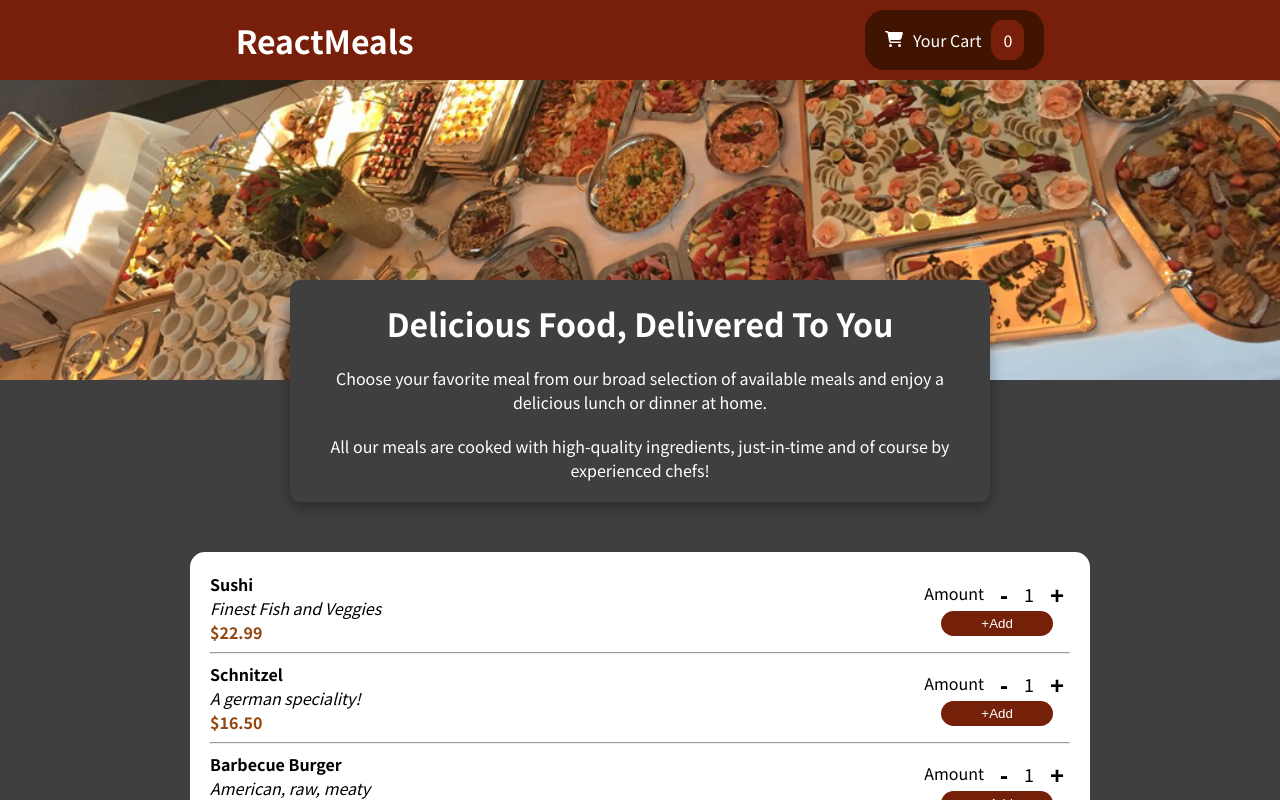
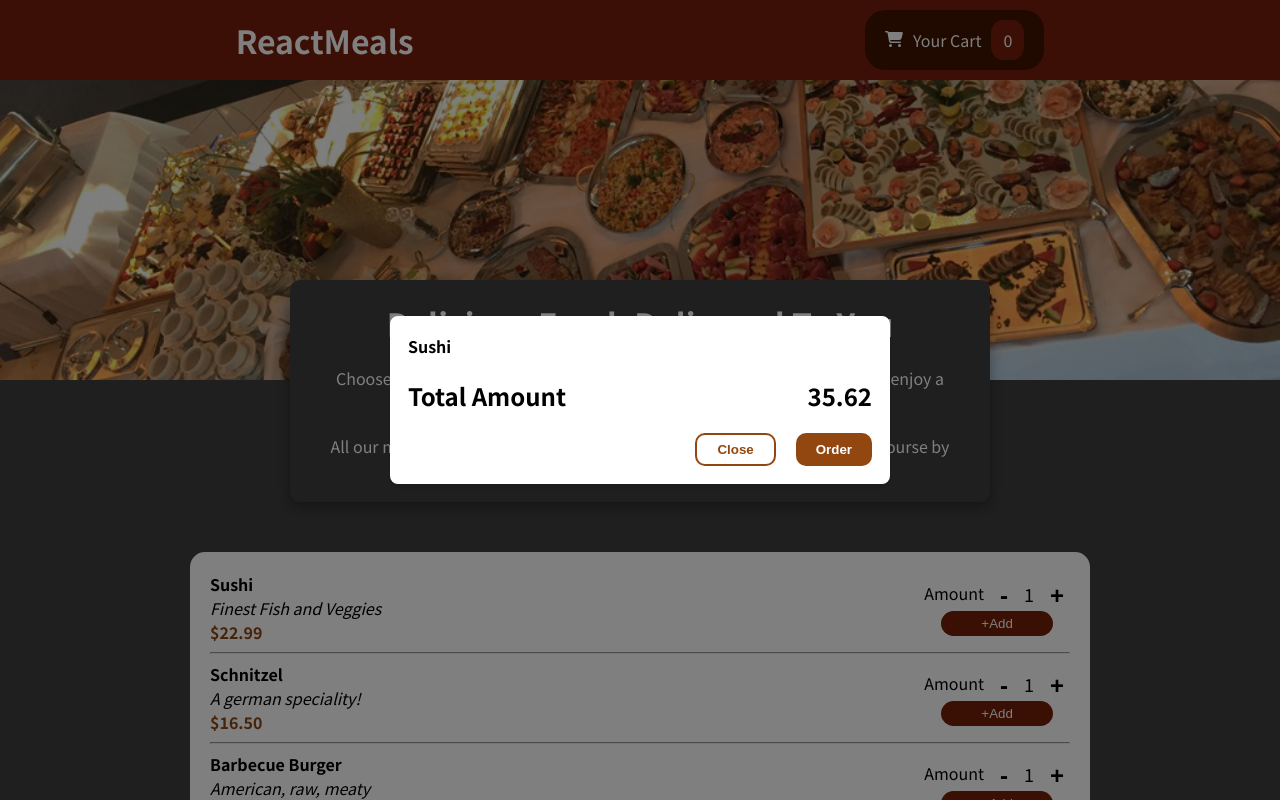
Before and after one commit to Ashish0016op/Restaurant_app, a React (Create React App) app: page / in a window 1280 px wide. Shown: the top 800 px of the page. Built offline with nearby package versions, Linux system fonts and the light colour scheme.

Commit message:
cart_commit

```diff
--- a/public/index.html
+++ b/public/index.html
@@ -29,6 +29,7 @@
   <body>
     <noscript>You need to enable JavaScript to run this app.</noscript>
     <div id="root"></div>
+    <div id="overlays"></div>
     <!--
       This HTML file is a template.
       If you open it directly in the browser, you will see an empty page.
--- a/src/App.js
+++ b/src/App.js
@@ -1,11 +1,13 @@
 
 
 import Home from './components/Layouts/Home/Home';
+import Modal from './components/Modal/Modal';
 import './index.css';
 function App() {
   return (
     <div>
       <Home/>
+      <Modal/>
     </div>
   );
 }
--- a/src/components/Banner/Banner.css
+++ b/src/components/Banner/Banner.css
@@ -21,7 +21,6 @@
     box-shadow: rgba(0, 0, 0, 0.35) 0px 5px 15px;
     background-color: #3f3f3f;
     color: #ffffff;
-    z-index: 2;
 }
 
 .card_content {
--- a/src/components/Layouts/Home/Home.css
+++ b/src/components/Layouts/Home/Home.css
@@ -0,0 +1,3 @@
+.home{
+    position: relative;
+}
--- a/src/components/Layouts/Home/Home.js
+++ b/src/components/Layouts/Home/Home.js
@@ -5,11 +5,11 @@ import './Home.css';
 import MealCard from '../../MealCard/MealCard';
 const Home = () => {
   return (
-    <>
+    <div className='home'>
       <Navbar/>
       <Banner/>
       <MealCard/>
-    </>
+    </div>
   )
 }
 
--- /dev/null
+++ b/src/components/Modal/Modal.css
@@ -0,0 +1,60 @@
+.modal {
+    position: fixed;
+    top: 0;
+    left: 0;
+    width: 100vw;
+    height: 100vh;
+    padding: 2px;
+    background: rgba(0, 0, 0, 0.5);
+    display: flex;
+    justify-content: center;
+    align-items: center;
+  }
+
+  .modal-content {
+    border:2px solid white;
+    background: white;
+    padding: 1rem;
+    margin: 2px;
+    width: 500px;
+    border-radius: 8px;
+    box-shadow: 0 4px 6px rgba(0, 0, 0, 0.1);
+  }
+  .cart_res_name{
+    font-weight: bold;
+  }
+  .cart_amt_box{
+    display: flex;
+    padding-top: 20px;
+    padding-bottom: 20px;
+    justify-content: space-between;
+    font-weight: bold;
+    font-size: x-large;
+  }
+  .cart_btn_box{
+    display: flex;
+    gap: 20px;
+    justify-content: end;
+    border: none;
+  }
+  .cart_btn_box button{
+    border: none;
+    padding-top: 7px;
+    padding-bottom: 7px;
+    padding-right: 20px;
+    padding-left: 20px;
+    border-radius: 10px;
+  }
+  .cart_btn_box button:nth-child(1){
+    border: 2px solid rgb(147, 71, 16);
+    cursor: pointer;
+    background-color: #ffffff;
+    color: rgb(147, 71, 16);
+    font-weight: bold;
+  }
+  .cart_btn_box button:nth-child(2){
+    background-color: rgb(147, 71, 16);
+    cursor: pointer;
+    color: #ffffff;
+    font-weight: bold;
+  }
--- /dev/null
+++ b/src/components/Modal/Modal.js
@@ -0,0 +1,25 @@
+import React from 'react';
+import { createPortal } from 'react-dom';
+import './Modal.css';
+const Modal = () => {
+  const overlay = document.getElementById('overlays');
+
+  return createPortal(
+    <div className='modal'>
+        <div className='modal-content'>
+            <div><p className='cart_res_name'>Sushi</p></div>
+            <div className='cart_amt_box'>
+              <div><p>Total Amount</p></div>
+              <div>35.62</div>
+            </div>
+            <div className='cart_btn_box'>
+              <button>Close</button>
+              <button>Order</button>
+            </div>
+        </div>
+    </div>,
+    overlay
+  );
+};
+
+export default Modal;
```
